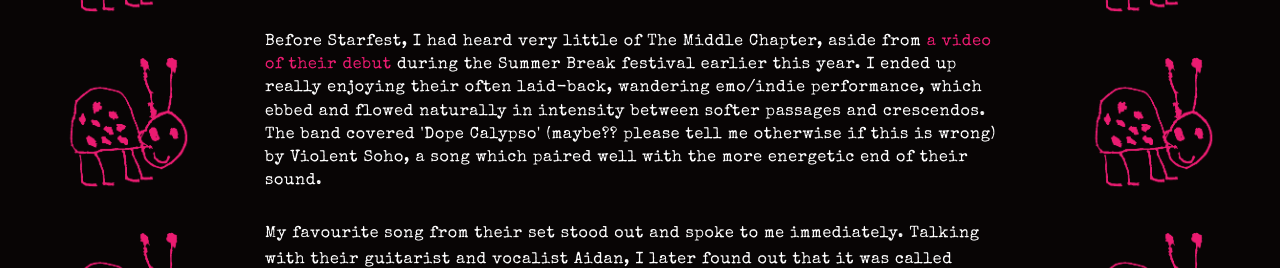
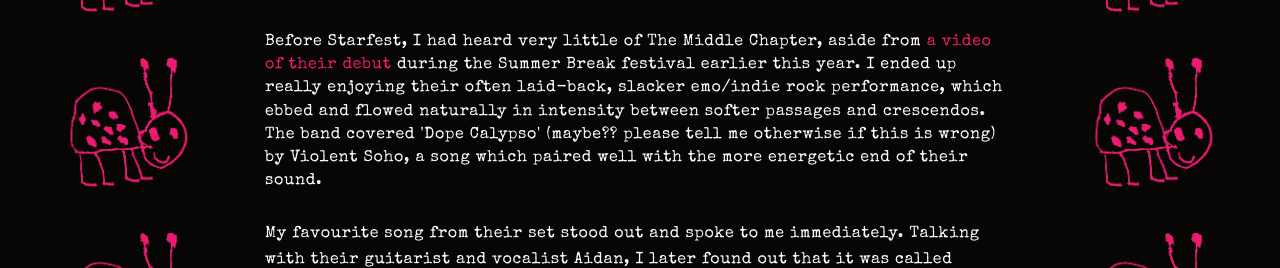
Before and after one commit to xxiwriterecipesnotlovelettersxx/xxiwriterecipesnotlovelettersxx.github.io, a Jekyll site: the page built from _posts/2026-03-28-starfest-at-the-tote.md, in a window 1280 px wide and 900 px high, scrolled down 2580 px, cut to the strip 203-471 px from the top of the window. Built offline with Jekyll 4.4.1, drawn with Linux system fonts in a browser that asks for light colours.

Commit message:
Update 2026-03-28-starfest-at-the-tote.md

```diff
--- a/_posts/2026-03-28-starfest-at-the-tote.md
+++ b/_posts/2026-03-28-starfest-at-the-tote.md
@@ -51,7 +51,7 @@ I particularly enjoyed their harmonised and clean vocals, contrasting many other
 </div>
 
 <p class="show-intro">
-Before Starfest, I had heard very little of The Middle Chapter, aside from <a href="https://www.youtube.com/watch?v=AOJh8gi5WA8">a video of their debut</a> during the Summer Break festival earlier this year. I ended up really enjoying their often laid-back, wandering emo/indie performance, which ebbed and flowed naturally in intensity between softer passages and crescendos. The band covered 'Dope Calypso' (maybe?? please tell me otherwise if this is wrong) by Violent Soho, a song which paired well with the more energetic end of their sound.
+Before Starfest, I had heard very little of The Middle Chapter, aside from <a href="https://www.youtube.com/watch?v=AOJh8gi5WA8">a video of their debut</a> during the Summer Break festival earlier this year. I ended up really enjoying their often laid-back, slacker emo/indie rock performance, which ebbed and flowed naturally in intensity between softer passages and crescendos. The band covered 'Dope Calypso' (maybe?? please tell me otherwise if this is wrong) by Violent Soho, a song which paired well with the more energetic end of their sound.
 </p><br>
 My favourite song from their set stood out and spoke to me immediately. Talking with their guitarist and vocalist Aidan, I later found out that it was called 'cartilage' (although this is possibly a working title). I'm very excited for any potential The Middle Chapter releases in the future!
 
```
